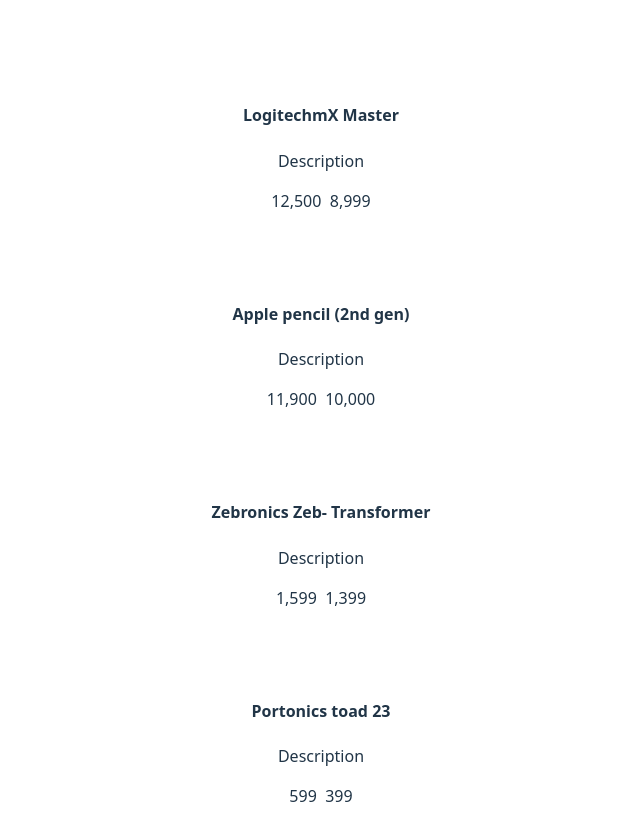
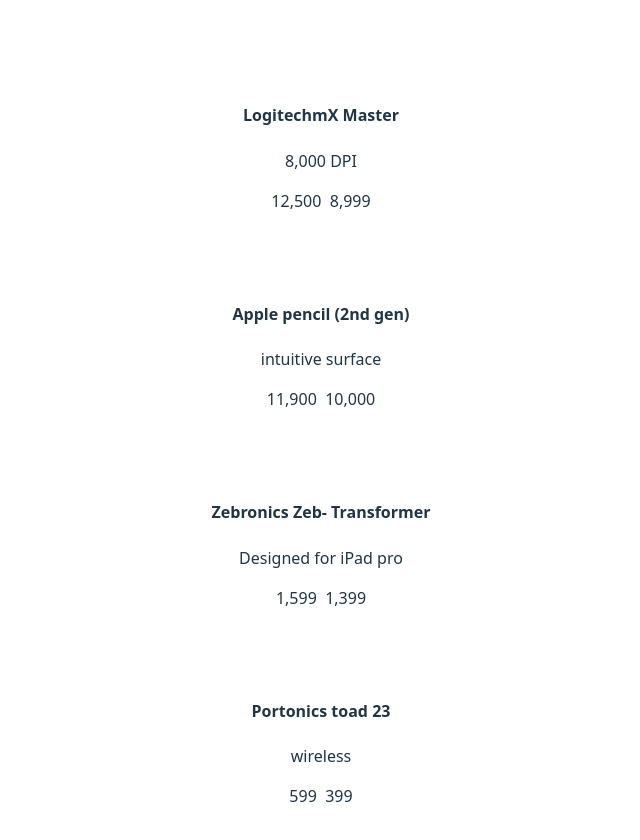
Before and after one commit to sohelkhan006/DREACT, a React (Vite) app: page / in a window 1280 px wide. Shown: the top 840 px of the page, without its empty margins (319-959 px from the left). Built offline with nearby package versions, Linux system fonts and the light colour scheme.

Commit message:
add description to product

```diff
--- a/src/Product.jsx
+++ b/src/Product.jsx
@@ -4,10 +4,11 @@
 function Product ({title, idx}){
     let oldPrices = ["12,500","11,900","1,599","599"];
     let newPrices = ["8,999","10,000","1,399","399"];
+    let Description = ["8,000 DPI","intuitive surface","Designed for iPad pro","wireless"];
     return (
         <div className='product' >
         <h4>{title}</h4>
-        <p>Description</p>
+        <p>{Description[idx]}</p>
         <Price oldPrice={oldPrices[idx]} newPrice={newPrices[idx]}/>
 
         </div>
```
